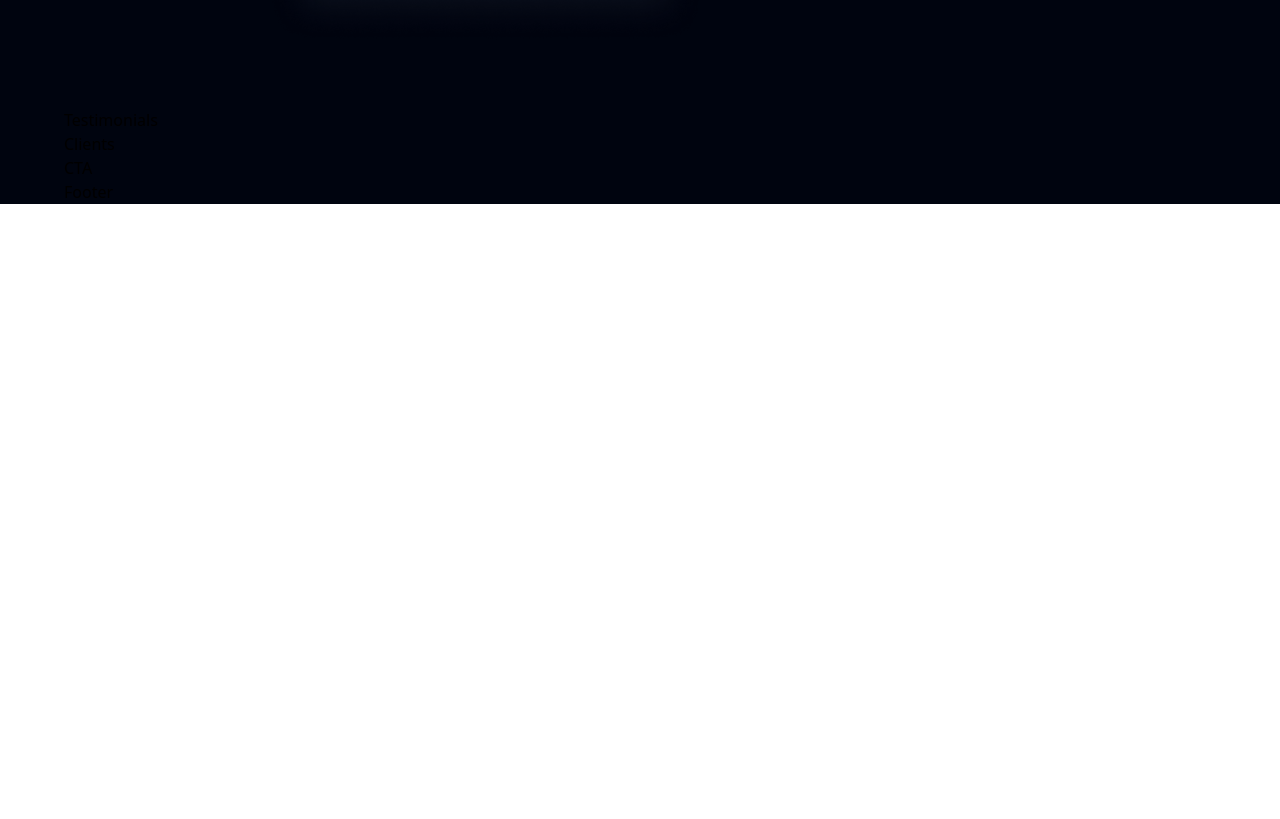
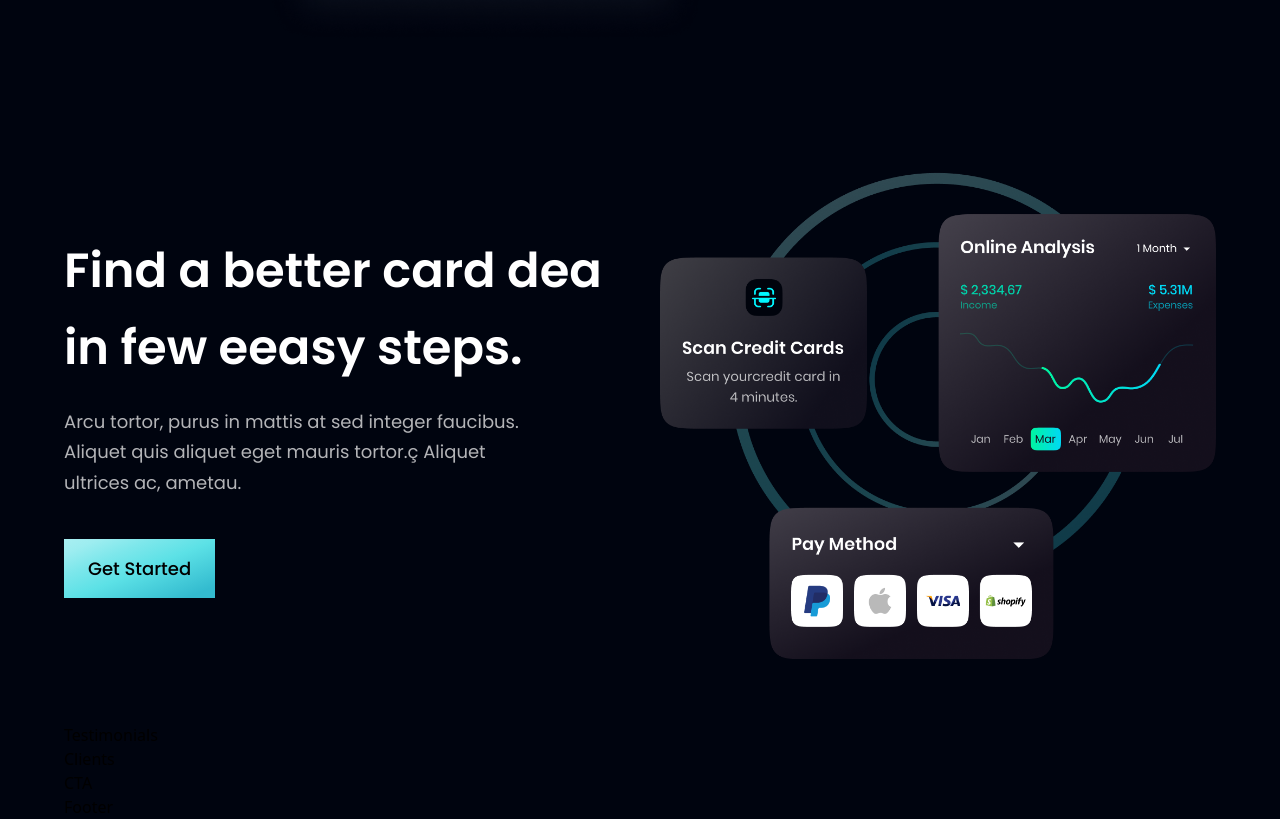
Before and after one commit to Quantumstringfloops/bank_app, a React (Vite) app: page / in a window 1280 px wide. Shown: the part 2161-2980 px from the top of the page. Before the commit the page ends 2365 px from the top, so only its background shows below. Built offline with nearby package versions, Linux system fonts and the light colour scheme.

Commit message:
card final

```diff
--- a/src/components/CardDeal.jsx
+++ b/src/components/CardDeal.jsx
@@ -2,7 +2,7 @@
 import styles, { layout } from "../style";
 import Button from "./Button";
 
-const CardDeal = () => {
+const CardDeal = () => (
   <section className={layout.section}>
     <div className={layout.sectionInfo}>
       <h2 className={styles.heading2}>
@@ -14,12 +14,12 @@
         aliquet eget mauris tortor.ç Aliquet ultrices ac, ametau.
       </p>
 
-      <Button type="button" styles={`mt-15`}></Button>
+      <Button styles={`mt-10`} />
     </div>
      <div className={layout.sectionImg}>
       <img src={card} alt="billing" className="w-[100%] h-[100%]" />
     </div>
   </section>
-}
+)
 
 export default CardDeal
```
